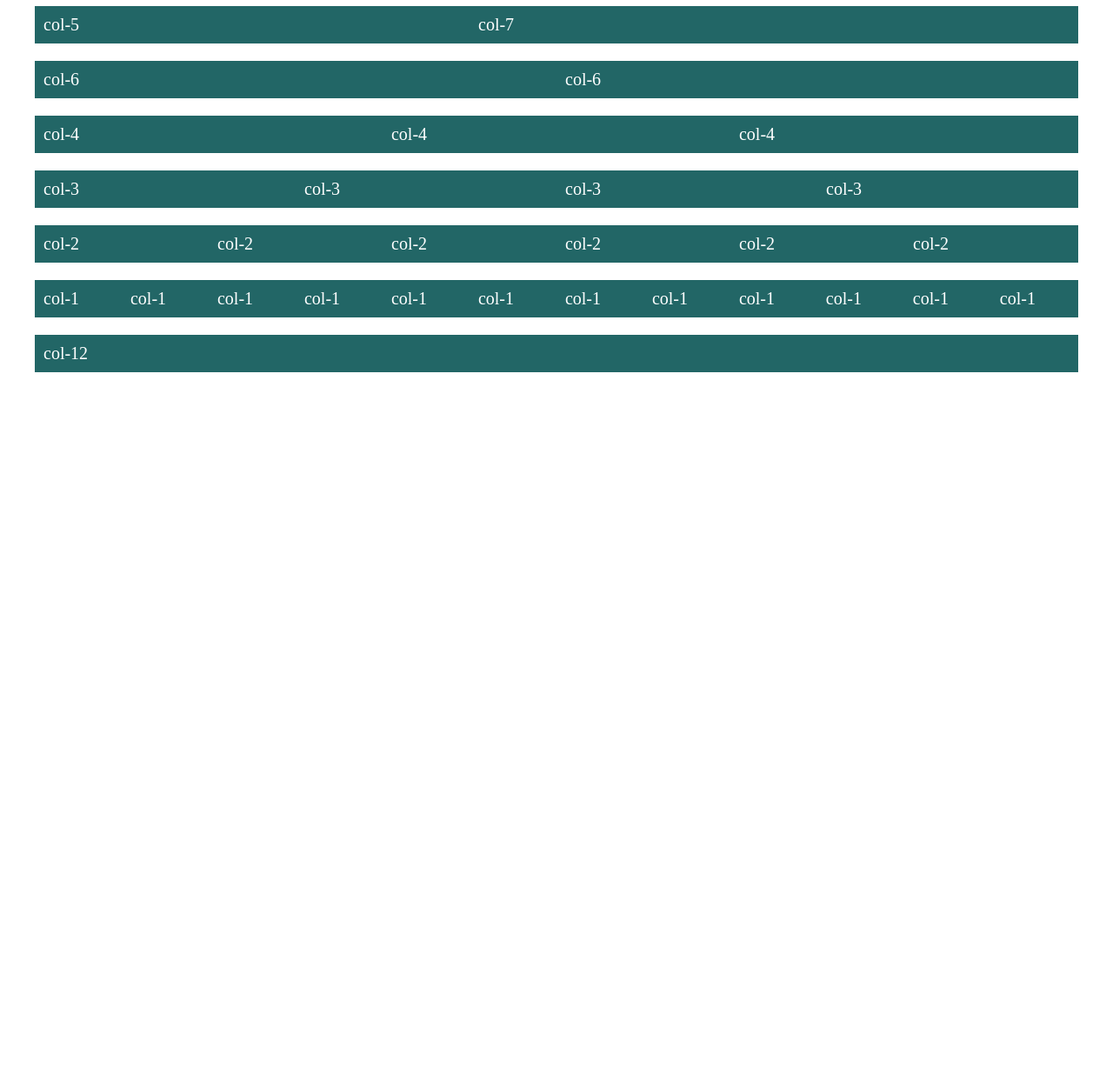
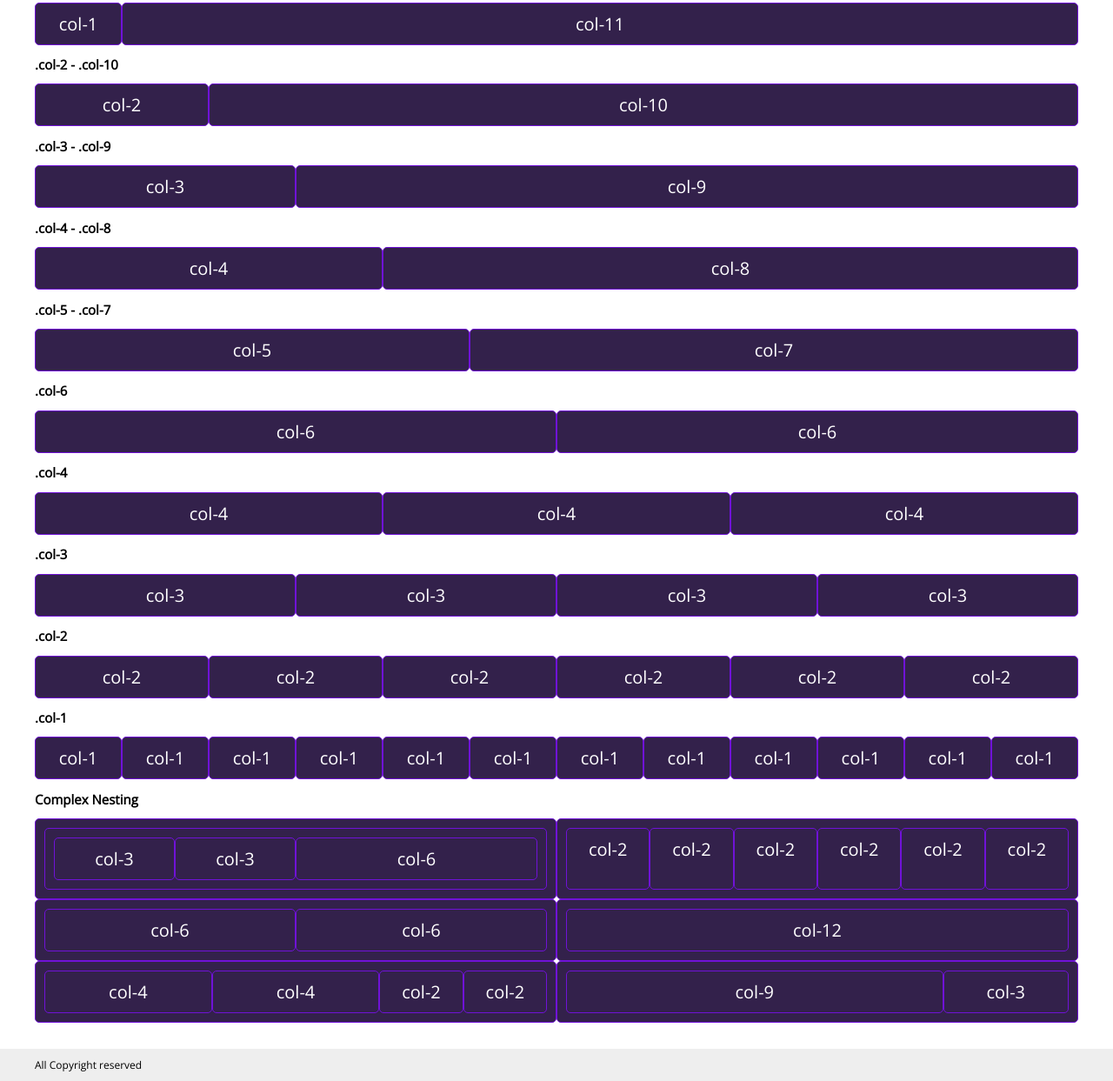
Before and after one commit to mstramirmahdavi/Neotis-CSS-Framework, a website: page demos/index.html in a window 1280 px wide. Shown: the part 295-1538 px from the top of the page at 87% size. Before the commit the page ends 800 px from the top, so only its background shows below. Drawn offline with nearby package versions, Linux system fonts and the light colour scheme.

Commit message:
some bugs fixed and work on Doc

```diff
--- a/demos/index.html
+++ b/demos/index.html
@@ -4,92 +4,234 @@
     <meta charset="UTF-8" />
     <meta name="viewport" content="width=device-width, initial-scale=1.0" />
     <meta http-equiv="X-UA-Compatible" content="ie=edge" />
-    <link rel="stylesheet" href="./../dist/style.css" />
+    <link
+      href="https://fonts.googleapis.com/css?family=Open+Sans"
+      rel="stylesheet"
+    />
+    <link rel="stylesheet" href="./../dist/style.min.css" />
     <title>GRID STYSTEM</title>
     <style>
       body {
         padding: 0;
         margin: 0;
+        font-family: 'Open Sans', sans-serif;
       }
-      [class^='col-'] {
+      a {
+        text-decoration: none;
+        color: #1b5050;
+      }
+
+      .header {
+        box-shadow: 0px 0px 10px #33214b;
+        padding: 2rem 0;
+      }
+
+      .header a {
+        font-size: 1.5rem;
+      }
+      .footer {
+        padding: 2rem 0;
+        background-color: #eeeeee;
+        margin-top: 2rem;
+        font-size: 1.2rem;
+      }
+      .title {
+        margin-top: 3rem;
+      }
+      .box {
         padding: 1rem;
-        margin: 1rem 0;
-        background-color: #226666;
+        background-color: #33214b;
         color: #ffffff;
         font-size: 2rem;
+        border: 1px solid #7012d8;
+        justify-content: center;
+        border-radius: 0.5rem;
+      }
+      .padding {
+        padding: 1rem;
       }
     </style>
   </head>
   <body>
-    <div class="container">
-      <div class="row column-xs">
-        <div class="col-1 col-md-6 col-xs-12 top-md">col-1</div>
-        <div class="col-11 col-md-6 col-xs-12 column-xs">
-          <div class="col-2 col-xs-12">col-2</div>
-          <div class="col-2 col-xs-12">col-2</div>
-          <div class="col-2 col-xs-12">col-2</div>
-          <div class="col-2 col-xs-12">col-2</div>
-          <div class="col-2 col-xs-12">col-2</div>
-          <div class="col-2 col-xs-12">col-2</div>
+    <header class="header padding">
+      <div class="row">
+        <div class="col-3">
+          <img src="./assets/image/logo (1).png" alt="" />
+        </div>
+        <div class="col-9 middle-md end-md middle-xs end-xs">
+          <a href="#">Neotis Css Framework</a>
+        </div>
+      </div>
+    </header>
+    <div class="container padding">
+      <div class="row">
+        <div class="title">
+          <h1>Grid System</h1>
         </div>
       </div>
       <div class="row">
-        <div class="col-2 col-sm-6 col-xs-12">col-2</div>
-        <div class="col-10 col-sm-6 col-xs-12">col-10</div>
+        <div class="subTitle">
+          <h2>.col-12</h2>
+        </div>
       </div>
       <div class="row">
-        <div class="col-3">col-3</div>
-        <div class="col-9">col-9</div>
+        <div class="box col-12">col-12</div>
       </div>
       <div class="row">
-        <div class="col-4">col-4</div>
-        <div class="col-8">col-8</div>
+        <div class="subTitle">
+          <h2>.col-1 - .col-11</h2>
+        </div>
       </div>
       <div class="row">
-        <div class="col-5">col-5</div>
-        <div class="col-7">col-7</div>
+        <div class="box col-1 col-sm-12">col-1</div>
+        <div class="box col-11 col-sm-12">col-11</div>
       </div>
       <div class="row">
-        <div class="col-6">col-6</div>
-        <div class="col-6">col-6</div>
-      </div>
-
-      <div class="row">
-        <div class="col-4">col-4</div>
-        <div class="col-4">col-4</div>
-        <div class="col-4">col-4</div>
+        <div class="subTitle">
+          <h2>.col-2 - .col-10</h2>
+        </div>
       </div>
       <div class="row">
-        <div class="col-3">col-3</div>
-        <div class="col-3">col-3</div>
-        <div class="col-3">col-3</div>
-        <div class="col-3">col-3</div>
+        <div class="box col-2 col-sm-6 col-xs-12">col-2</div>
+        <div class="box col-10 col-sm-6 col-xs-12">col-10</div>
       </div>
       <div class="row">
-        <div class="col-2">col-2</div>
-        <div class="col-2">col-2</div>
-        <div class="col-2">col-2</div>
-        <div class="col-2">col-2</div>
-        <div class="col-2">col-2</div>
-        <div class="col-2">col-2</div>
+        <div class="subTitle">
+          <h2>.col-3 - .col-9</h2>
+        </div>
       </div>
       <div class="row">
-        <div class="col-1">col-1</div>
-        <div class="col-1">col-1</div>
-        <div class="col-1">col-1</div>
-        <div class="col-1">col-1</div>
-        <div class="col-1">col-1</div>
-        <div class="col-1">col-1</div>
-        <div class="col-1">col-1</div>
-        <div class="col-1">col-1</div>
-        <div class="col-1">col-1</div>
-        <div class="col-1">col-1</div>
-        <div class="col-1">col-1</div>
-        <div class="col-1">col-1</div>
+        <div class="box col-3">col-3</div>
+        <div class="box col-9">col-9</div>
       </div>
       <div class="row">
-        <div class="col-12">col-12</div>
+        <div class="subTitle">
+          <h2>.col-4 - .col-8</h2>
+        </div>
+      </div>
+      <div class="row">
+        <div class="box col-4">col-4</div>
+        <div class="box col-8">col-8</div>
+      </div>
+      <div class="row">
+        <div class="subTitle">
+          <h2>.col-5 - .col-7</h2>
+        </div>
+      </div>
+      <div class="row">
+        <div class="box col-5">col-5</div>
+        <div class="box col-7">col-7</div>
+      </div>
+      <div class="row">
+        <div class="subTitle">
+          <h2>.col-6</h2>
+        </div>
+      </div>
+      <div class="row">
+        <div class="box col-6">col-6</div>
+        <div class="box col-6">col-6</div>
+      </div>
+      <div class="row">
+        <div class="subTitle">
+          <h2>.col-4</h2>
+        </div>
+      </div>
+      <div class="row">
+        <div class="box col-4">col-4</div>
+        <div class="box col-4">col-4</div>
+        <div class="box col-4">col-4</div>
+      </div>
+      <div class="row">
+        <div class="subTitle">
+          <h2>.col-3</h2>
+        </div>
+      </div>
+      <div class="row">
+        <div class="box col-3">col-3</div>
+        <div class="box col-3">col-3</div>
+        <div class="box col-3">col-3</div>
+        <div class="box col-3">col-3</div>
+      </div>
+      <div class="row">
+        <div class="subTitle">
+          <h2>.col-2</h2>
+        </div>
+      </div>
+      <div class="row">
+        <div class="box col-2">col-2</div>
+        <div class="box col-2">col-2</div>
+        <div class="box col-2">col-2</div>
+        <div class="box col-2">col-2</div>
+        <div class="box col-2">col-2</div>
+        <div class="box col-2">col-2</div>
+      </div>
+      <div class="row">
+        <div class="subTitle">
+          <h2>.col-1</h2>
+        </div>
+      </div>
+      <div class="row">
+        <div class="box col-1 col-xs-6">col-1</div>
+        <div class="box col-1 col-xs-6">col-1</div>
+        <div class="box col-1 col-xs-6">col-1</div>
+        <div class="box col-1 col-xs-6">col-1</div>
+        <div class="box col-1 col-xs-6">col-1</div>
+        <div class="box col-1 col-xs-6">col-1</div>
+        <div class="box col-1 col-xs-6">col-1</div>
+        <div class="box col-1 col-xs-6">col-1</div>
+        <div class="box col-1 col-xs-6">col-1</div>
+        <div class="box col-1 col-xs-6">col-1</div>
+        <div class="box col-1 col-xs-6">col-1</div>
+        <div class="box col-1 col-xs-6">col-1</div>
+      </div>
+      <div class="row">
+        <div class="subTitle">
+          <h2>Complex Nesting</h2>
+        </div>
+      </div>
+      <div class="row column-xs">
+        <div class="box col-1 col-md-6 col-xs-12 middle-md middle-xs">
+          <div class="box col-12">
+            <div class="box col-3">col-3</div>
+            <div class="box col-3">col-3</div>
+            <div class="box col-6">col-6</div>
+          </div>
+        </div>
+        <div class="box col-11 col-md-6 col-xs-12 column-xs">
+          <div class="box col-2 col-xs-12">col-2</div>
+          <div class="box col-2 col-xs-12">col-2</div>
+          <div class="box col-2 col-xs-12">col-2</div>
+          <div class="box col-2 col-xs-12">col-2</div>
+          <div class="box col-2 col-xs-12">col-2</div>
+          <div class="box col-2 col-xs-12">col-2</div>
+        </div>
+      </div>
+      <div class="row column-xs">
+        <div class="box col-11 col-md-6 col-xs-12 column-xs">
+          <div class="box col-6 col-xs-12">col-6</div>
+          <div class="box col-6 col-xs-12">col-6</div>
+        </div>
+        <div class="box col-1 col-md-6 col-xs-12 middle-md">
+          <div class="box col-12">col-12</div>
+        </div>
+      </div>
+      <div class="row column-xs">
+        <div class="box col-11 col-md-6 col-xs-12 column-xs">
+          <div class="box col-4 col-xs-12">col-4</div>
+          <div class="box col-4 col-xs-12">col-4</div>
+          <div class="box col-2 col-xs-12">col-2</div>
+          <div class="box col-2 col-xs-12">col-2</div>
+        </div>
+        <div class="box col-1 col-md-6 col-xs-12 middle-md">
+          <div class="box col-9">col-9</div>
+          <div class="box col-3">col-3</div>
+        </div>
       </div>
     </div>
+    <footer class="footer padding">
+      <div class="row">
+        All Copyright reserved
+      </div>
+    </footer>
   </body>
 </html>
--- a/scss/abstracts/_variables.scss
+++ b/scss/abstracts/_variables.scss
@@ -1,4 +1,4 @@
-$grid-system-name: ('' 'lg' 'md' 'sm' 'xs');
+$grid-system-name: ('' 'xlg' 'lg' 'md' 'sm' 'xs');
 $grid-system-column: 12;
 
 
--- a/scss/abstracts/mixins/_responsive.scss
+++ b/scss/abstracts/mixins/_responsive.scss
@@ -16,25 +16,30 @@
     @content;
   }
   @if $breakpoint== 'xs' {
-    @media only screen and (max-width: 70rem) {
+    @media only screen and (max-width: 600px) {
       @content;
     }
   }
 
   @if $breakpoint== 'sm' {
-    @media only screen and (max-width: 120rem) {
+    @media only screen and (max-width: 1200px) {
       @content;
     }
   }
 
   @if $breakpoint== 'md' {
-    @media only screen and (max-width: 120rem) {
+    @media only screen and (min-width: 1200px) {
       @content;
     }
   }
 
   @if $breakpoint== 'lg' {
-    @media only screen and (min-width: 170rem) {
+    @media only screen and (min-width: 1900px) {
+      @content;
+    }
+  }
+  @if $breakpoint== 'xlg' {
+    @media only screen and (min-width: 2500px) {
       @content;
     }
   }
--- a/scss/base/_grid.scss
+++ b/scss/base/_grid.scss
@@ -11,7 +11,7 @@
   }
 }
 
-[class^='col'] {
+[class*='col'] {
   display: flex;
 }
 .col {
```
Also changed, not shown: demos/assets/image/logo (1).png (added), dist/style.comp.css, dist/style.concat.css, dist/style.css, dist/style.min.css, dist/style.prefix.css.
